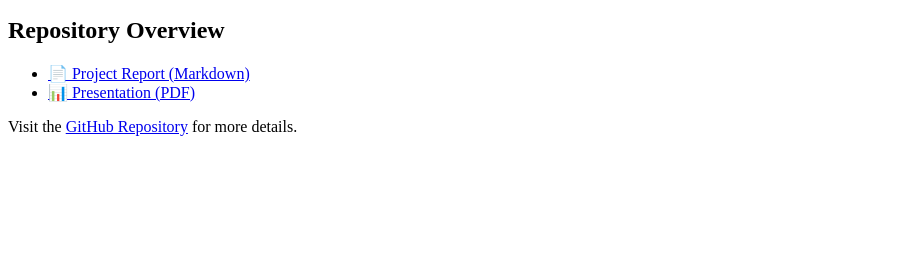
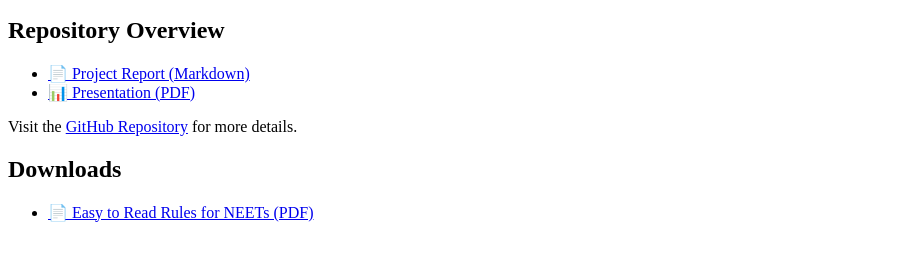
Before and after one commit to tubayaylak-design/Solutions-to-Prevent-Paternalistic-Approach-Towards-NEETs, a plain HTML site: page index.html in a window 1280 px wide. Shown: the part 101-362 px from the top of the page, without its empty margins (0-898 px from the left). Drawn offline with Linux system fonts and the light colour scheme.

Commit message:
Update index.html

```diff
--- a/index.html
+++ b/index.html
@@ -18,3 +18,7 @@
     <p>Visit the <a href="https://github.com/tubayaylak-design/Solutions-to-Prevent-Paternalistic-Approach-Towards-NEETs">GitHub Repository</a> for more details.</p>
 </body>
 </html>
+<h2>Downloads</h2>
+<ul>
+  <li><a href="Easy%20to%20read_RULES_NEETs.pdf" target="_blank">📄 Easy to Read Rules for NEETs (PDF)</a></li>
+</ul>
```
